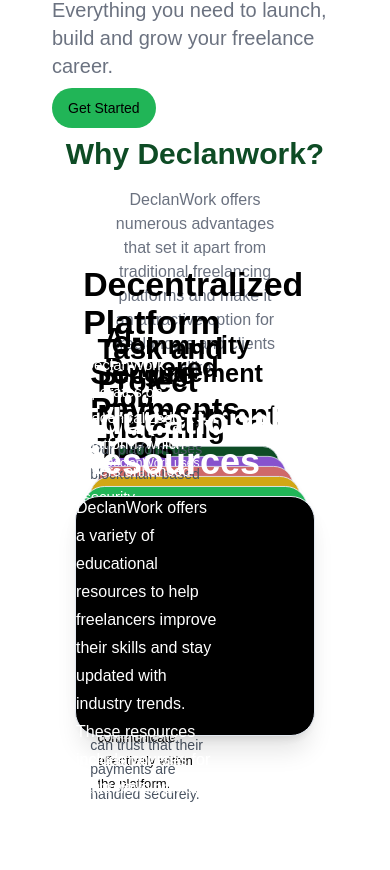
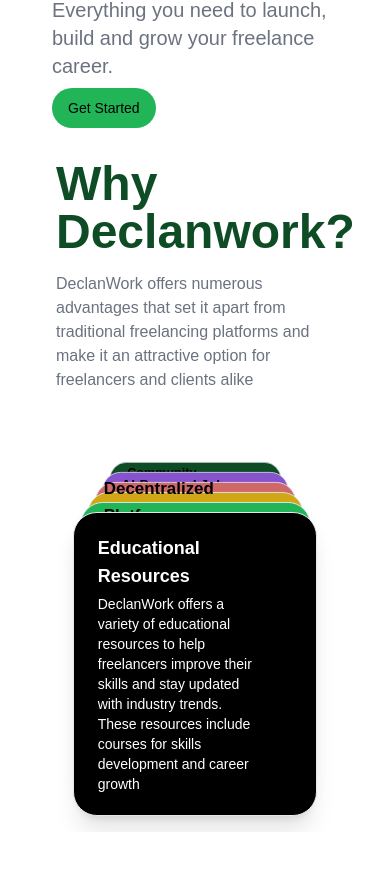
Before and after one commit to rocknwa/Declan-Work, a React (Vite) app in the folder frontend/: page /Home in a window 390 px wide. Shown: the part 1500-2370 px from the top of the page. After the commit the page ends 2332 px from the top, so only its background shows below. Built offline with nearby package versions, Linux system fonts and the light colour scheme; a web font is replaced by a local one.

Commit message:
Update: Minor UI changes and made LandingPg3 responsive

```diff
--- a/frontend/src/components/ui/CardStack.jsx
+++ b/frontend/src/components/ui/CardStack.jsx
@@ -28,12 +28,12 @@
   };
 
   return (
-    (<div className={`relative h-60 w-60 md:h-60 md:w-96 lg:h-[24rem] lg:w-[27rem] flex justify-center items-center`}>
+    (<div className={`relative h-[19rem] w-9/12 lg:h-[21rem] lg:w-9/12 xl:h-[24rem] xl:w-11/12 flex justify-center items-center`}>
       {cards.map((card, index) => {
         return (
           (<motion.div
             key={index}
-            className={`absolute bg-white h-60 w-60 md:h-60 md:w-96 lg:h-[24rem] lg:w-[74rem] rounded-3xl md:px-10 md:py-16 lg:px-12 lg:py-18 shadow-xl shadow-black/[0.1] border flex flex-col justify-center`}
+            className={`absolute bg-white h-full w-full lg:h-full lg:w-11/12 xl:h-full xl:w-9/12 rounded-3xl px-6 py-8 md:px-7 md:py-10 lg:px-9 lg:py-16 xl:px-12 xl:py-18 shadow-xl shadow-black/[0.1] border flex flex-col justify-center`}
             style={{
               transformOrigin: "top center",
               backgroundColor: card.bgColor,
@@ -43,12 +43,13 @@
               scale: 1 - index * SCALE_FACTOR, // decrease scale for cards that are behind
               zIndex: cards.length - index, //  decrease z-index for the cards that are behind
             }}>
-            <div className="flex justify-start w-3/5">
-              <p className={`text-4xl font-bold ${card.bgColor === "#000000" ? "text-white" : "text-black"}`}>
+            <div className="flex justify-start w-10/12 lg:w-3/5">
+              <p className={`text-lg md:text-2xl lg:text-4xl font-bold ${card.bgColor === "#000000" ? "text-white" : "text-black"}`}>
                 {card.title}
               </p>
             </div>
-            <div className={`mt-3 ${card.textColor} leading-7 w-3/5`}>
+            <div className={`mt-1 lg:mt-3 ${card.textColor} text-sm lg:text-base
+             lg:leading-5 xl:leading-7 w-10/12 lg:w-3/5`}>
               {card.description}
             </div>
           </motion.div>)
--- a/frontend/src/pages/landingpage/LandingPg3.jsx
+++ b/frontend/src/pages/landingpage/LandingPg3.jsx
@@ -3,12 +3,12 @@
 import { cn } from "@/utils/cn";
 
 const cards =[
-  {title: "Decentralized Platform", description: "DeclanWork operates on a decentralized platform, which offers enhanced security, transparency, and trust. By leveraging blockchain technology, we ensure that all transactions and intteractions are secure and verifiable. This decentralized approach eliminates the need for intermediaries, reducing costs and increasing efficiency.", bgColor: "#21B557", textColor: "text-white"},
+  {title: "Decentralized Platform", description: "DeclanWork operates on a decentralized platform, which offers enhanced security, transparency, and trust. By leveraging blockchain technology, we ensure that all transactions and intteractions are secure and verifiable. This decentralized approach eliminates the need for intermediaries, reducing costs and increasing efficiency.", bgColor: "#21B557", textColor: "text-black"},
   {title: "Secure Payments", description: "Our platform uses blockchain-based payment systems to ensure secure and transparent financial transactions. Freelancers can be confident that they will receive payment for their work, and clients can trust that their payments are handled securely.",
   bgColor: "#D1A715", textColor: "text-gray-600"},
   {title:"Task and Project Management Tools", description: "Our platform includes robust task and project management tools that help both freelancers and clients stay organized and on track. Users can manage deadlines, track progress, and communicate effectively within the platform.", bgColor: "#CF6969", textColor: "text-black"},
   {title: "AI-Powered Job Matching", description: "DeclanWork uses advanced AI algorithms to match freelancers with job opportunities that perfectly align with their skills and experience. This ensures that freelancers find suitable jobs more quickly and clients get access to the best talent for their projects.", bgColor: "#8752CD", textColor: "text-white"},
-  {title: "Community Engagement", description: "DeclanWork fosters a vibrant community of freelancers and clients. Our platform encourages users to engage with one another, share knowledge, and collaborate on projects. This community-driven approach creates a supportive environment for all users.", bgColor: "#0E4C25", textColor: "text-white"},
+  {title: "Community Engagement", description: "DeclanWork fosters a vibrant community of freelancers and clients. Our platform encourages users to engage with one another, share knowledge, and collaborate on projects. This community-driven approach creates a supportive environment for all users.", bgColor: "#0E4C25", textColor: "text-gray-400"},
   {title: "Educational Resources", description: "DeclanWork offers a variety of educational resources to help freelancers improve their skills and stay updated with industry trends. These resources include courses for skills development and career growth", bgColor: "#000000", textColor: "text-white"}
 ]
 
@@ -29,12 +29,12 @@
 
 function LandingPg3() {
   return (
-    <div className='w-full h-full px-8 md:px-4'>
-      <div className='flex flex-col justify-center items-center text-center mb-3 md:mb-7 lg:mb-10'>
-        <p className='text-3xl text-[#0E4C25] font-extrabold '>Why Declanwork?</p>
-        <p className='text-gray-500 w-1/2 mt-4'>DeclanWork offers numerous advantages that set it apart from traditional freelancing platforms and make it an attractive option for freelancers and clients alike</p>
+    <div className='w-full h-full px-8 md:px-4 '>
+      <div className='flex flex-col justify-center items-center p-6'>
+        <div className='w-full text-5xl xl:text-3xl text-[#0E4C25] font-extrabold text-left lg:text-center'>Why Declanwork?</div>
+        <div className='w-full text-gray-500 lg:w-2/3 xl:w-1/2 mt-4  text-left lg:text-center'>DeclanWork offers numerous advantages that set it apart from traditional freelancing platforms and make it an attractive option for freelancers and clients alike</div>
       </div>
-      <div className="h-[28rem] flex items-center justify-center w-full">
+      <div className="h-[21rem] lg:h-[24rem] flex items-center justify-center w-full mt-[5rem] lg:mt-[3rem] xl:mt-[7rem] xl:mb-[2rem]">
       <CardStack items={cards} />
     </div>
     </div>
```
